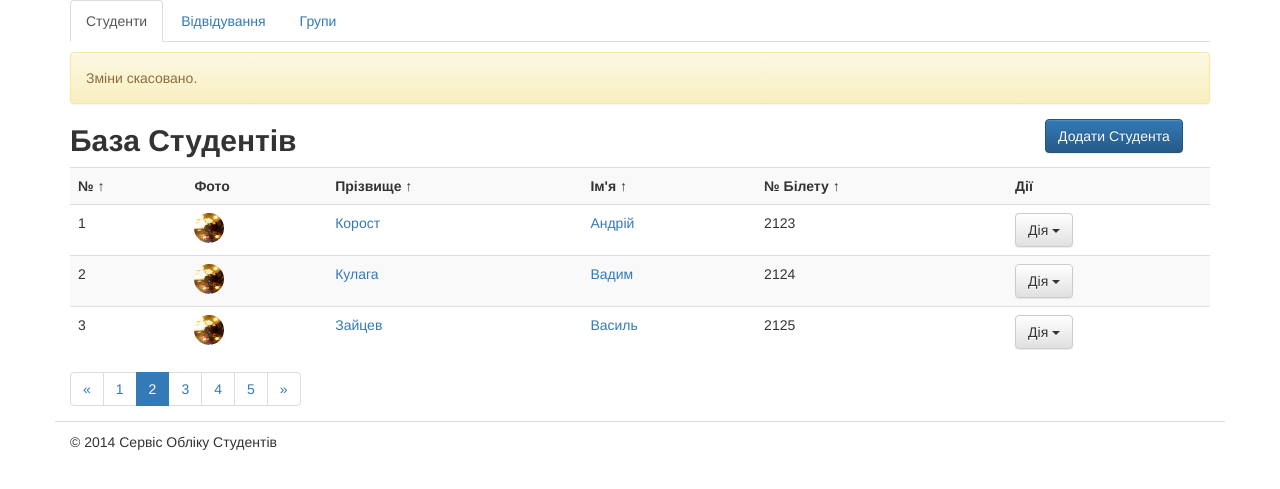
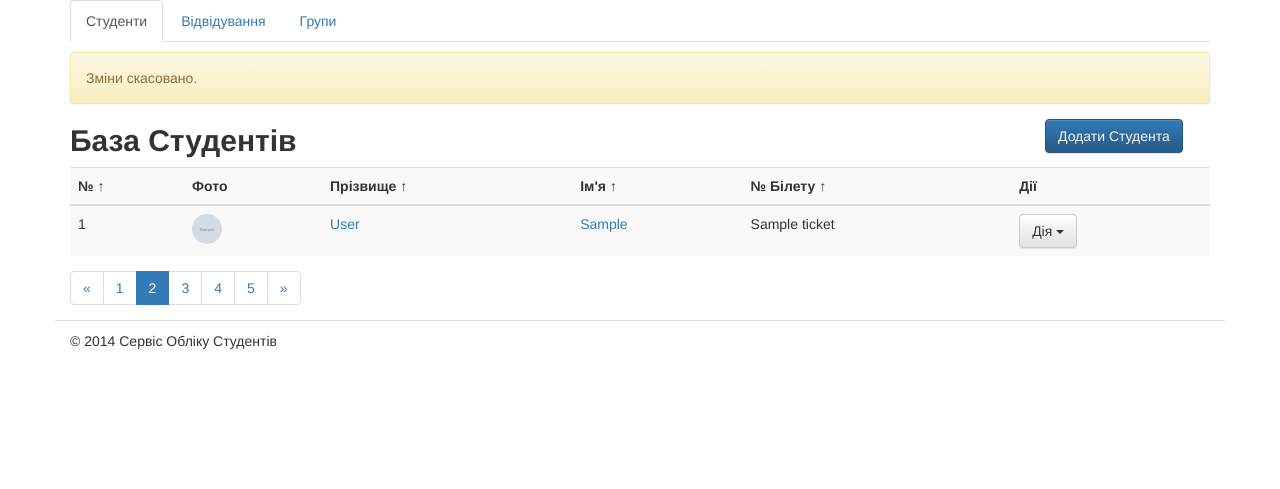
Before and after one commit to ROXy10/studentsdb, a Django app: template students/templates/students/students_list.html in a window 1280 px wide. Shown: the part 70-559 px from the top of the page. Run offline with Django 3.2, Linux system fonts and the light colour scheme; the template is opened without the code that fills it: most values are stand-ins (such as "Sample title", 1, 10 or a date in 2020); some libraries are stand-ins or nearby versions.

Commit message:
dynamic list of students v 6.7

```diff
--- a/students/templates/students/students_list.html
+++ b/students/templates/students/students_list.html
@@ -74,12 +74,14 @@
                         <th>№ Білету &uarr;</th>
                         <th>Дії</th>
                     </tr>
+                    <tbody>
+                    {% for student in students %}
                         <tr>
-                            <td>1</td>
-                            <td><img height="30" width="30" src="{% static "img/img_1.jpg" %}" class="img-circle"></td>
-                            <td><a title="Редагувати" href="{% url "students_edit" 1 %}">Корост</a></td>
-                            <td><a title="Редагувати" href="{% url "students_edit" 1 %}">Андрій</a></td>
-                            <td>2123</td>
+                            <td>{{ forloop.counter }}</td>
+                            <td><img height="30" width="30" src="{% static student.image %}" class="img-circle"></td>
+                            <td><a title="Редагувати" href="{% url "students_edit" student.id %}">{{ student.last_name }}</a></td>
+                            <td><a title="Редагувати" href="{% url "students_edit" student.id %}">{{ student.first_name }}</a></td>
+                            <td>{{ student.ticket }}</td>
                             <td>
                                 <div class="dropdown">
                                     <button class="btn btn-default dropdown-toggle" type="button" id="dropdownMenu1"
@@ -89,54 +91,14 @@
                                     </button>
                                     <ul class="dropdown-menu" aria-labelledby="dropdownMenu1">
                                         <li><a href="/journal/1">Відвідування</a></li>
-                                    <li><a href="{% url "students_edit" 1 %}">Редагувати</a></li>
-                                    <li><a href="{% url "students_delete"  1 %}">Видалити</a></li>
+                                        <li><a href="{% url "students_edit" student.id %}">Редагувати</a></li>
+                                        <li><a href="{% url "students_delete"  student.id %}">Видалити</a></li>
                                     </ul>
                                 </div>
                             </td>
                         </tr>
-                    <tr>
-                        <td>2</td>
-                        <td><img height="30" width="30" src="{% static "img/img_2.jpg" %}" class="img-circle"></td>
-                        <td><a title="Редагувати" href="{% url "students_edit" 1 %}">Кулага</a></td>
-                        <td><a title="Редагувати" href="{% url "students_edit" 1 %}">Вадим</a></td>
-                        <td>2124</td>
-                        <td>
-                            <div class="dropdown">
-                                <button class="btn btn-default dropdown-toggle" type="button" id="dropdownMenu1"
-                                data-toggle="dropdown" aria-haspopup="true" aria-expanded="true">
-                                Дія
-                                <span class="caret"></span>
-                            </button>
-                            <ul class="dropdown-menu" aria-labelledby="dropdownMenu1">
-                                <li><a href="/journal/2">Відвідування</a></li>
-                                <li><a href="{% url "students_edit" 1 %}">Редагувати</a></li>
-                                <li><a href="{% url "students_delete" 1 %}">Видалити</a></li>
-                            </ul>
-                        </div>
-                    </td>
-                </tr>
-                <tr>
-                    <td>3</td>
-                    <td><img height="30" width="30" src="{% static "img/img_3.jpg" %}" class="img-circle"></td>
-                    <td><a title="Редагувати" href="{% url "students_edit" 1 %}">Зайцев</a></td>
-                    <td><a title="Редагувати" href="{% url "students_edit" 1 %}">Василь</a></td>
-                    <td>2125</td>
-                    <td>
-                        <div class="dropdown">
-                            <button class="btn btn-default dropdown-toggle" type="button" id="dropdownMenu1"
-                            data-toggle="dropdown" aria-haspopup="true" aria-expanded="true">
-                            Дія
-                            <span class="caret"></span>
-                        </button>
-                        <ul class="dropdown-menu" aria-labelledby="dropdownMenu1">
-                            <li><a href="/journal/3">Відвідування</a></li>
-                            <li><a href="{% url "students_edit" 1 %}">Редагувати</a></li>
-                            <li><a href="{% url "students_delete" 1 %}">Видалити</a></li>
-                        </ul>
-                    </div>
-                </td>
-            </tr>
+                    {% endfor %}
+                    </tbody>
                 </table>
                 <nav>
                     <ul class="pagination">
```
Also changed, not shown: students/views.py (+26 -1 lines). Lines whose indentation alone changed are shown as unchanged.
